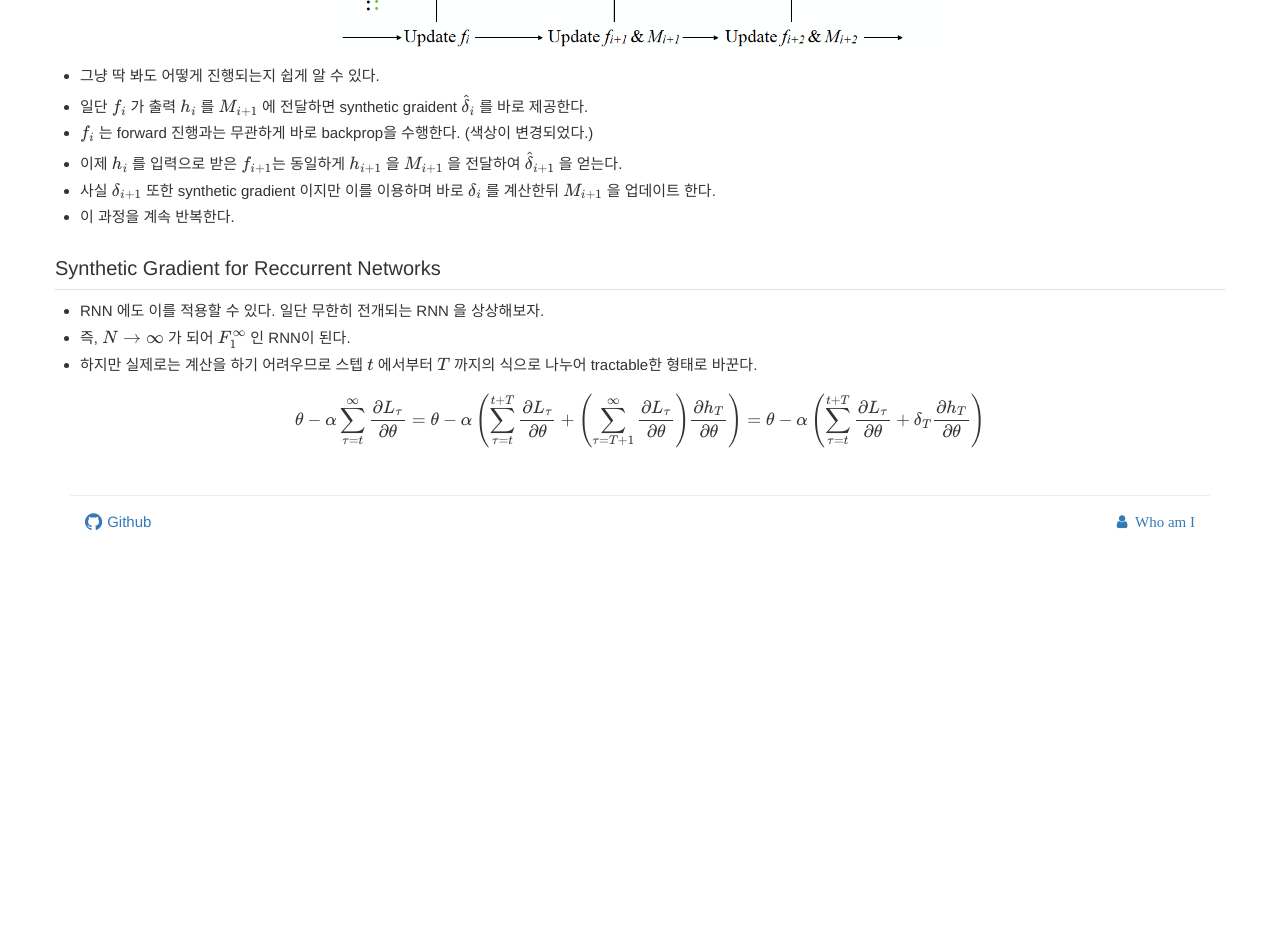
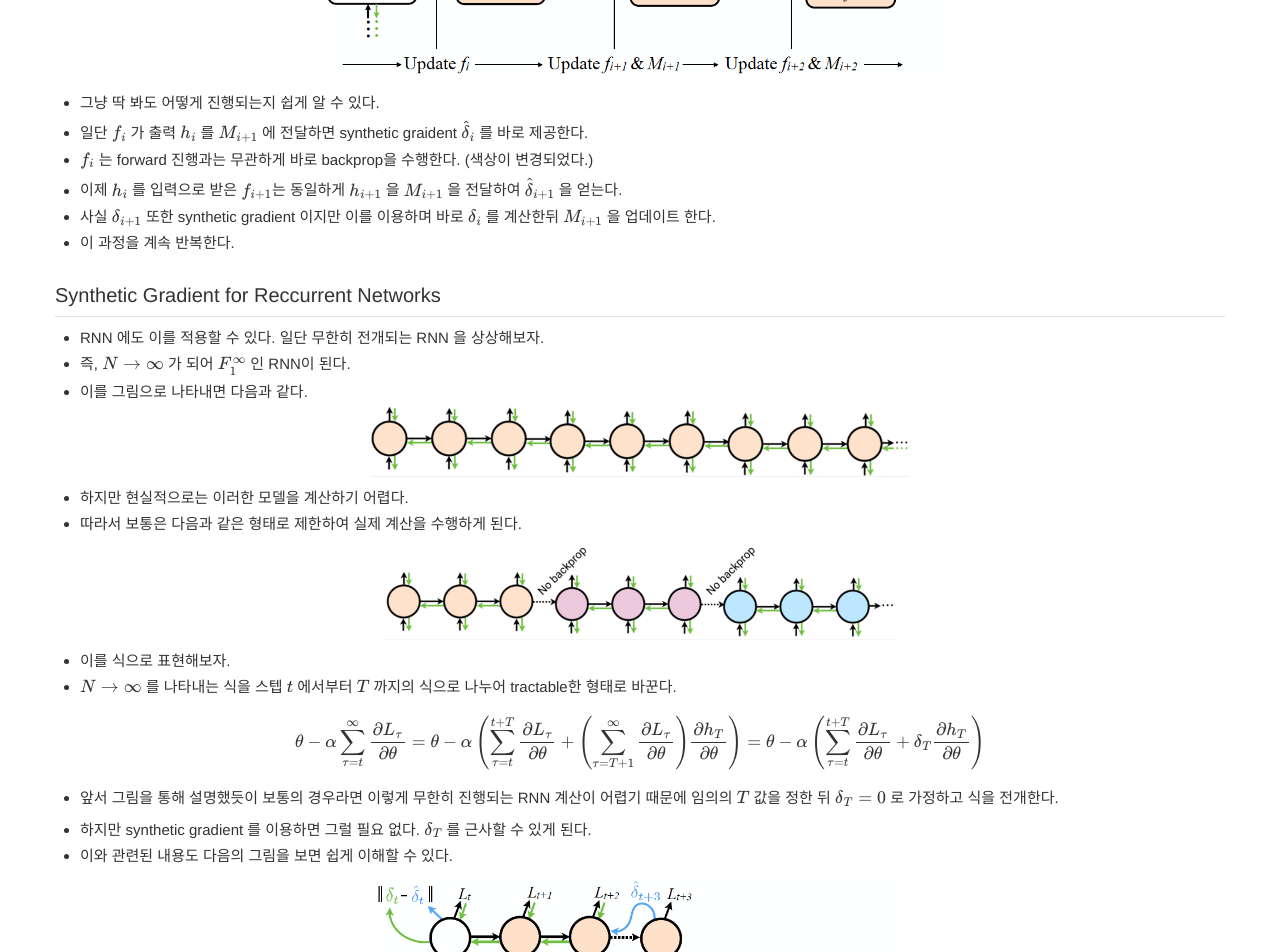
Before and after one commit to norman3/papers, a Jekyll site: the page built from docs/synthetic_gradients.md, in a window 1280 px wide and 1400 px high, scrolled down 3269 px. Shown: the top 952 px of the window. Built offline with Jekyll 4.4.1, drawn with Linux system fonts in a browser that asks for light colours; nearby versions of some CDN libraries; library files that are not in the unit come from our copies; formulas are drawn with MathJax 3; before the commit the page ends 3812 px from its top, so only the background shows below that; some of the changed text lies outside the part shown.

Commit message:
add contents

```diff
--- a/docs/synthetic_gradients.md
+++ b/docs/synthetic_gradients.md
@@ -16,9 +16,9 @@ link_url: http://arxiv.org/abs/1608.05343
     - 정의된 loss 함수로 나온 생성값을 역방향으로 전파. (backprop)
 
 - 이 과정에 여러 가지 Locking이 생겨남.
-    - (1) *Forward Locking* : 이전 노드에 입력 데이터가 들어오기 전까지는 작업을 시작할 수 없다.
-    - (2) *Update Locking* : forward 과정이 끝나기 전까지는 작업을 시작할 수 없다. (예로 backprop)
-    - (3) *Backwards Locking* : forward와 backward 과정이 끝나기 전까진 작업을 시작할 수 없다.
+    - (1) ***Forward Locking*** : 이전 노드에 입력 데이터가 들어오기 전까지는 작업을 시작할 수 없다.
+    - (2) ***Update Locking*** : forward 과정이 끝나기 전까지는 작업을 시작할 수 없다. (예로 backprop)
+    - (3) ***Backwards Locking*** : forward와 backward 과정이 끝나기 전까진 작업을 시작할 수 없다.
 
 - 위와 같은 제약으로 인해 신경망은 순차적으로 동기적 방식으로 진행된다.
 - 학습이 이러한 과정이 당연해 보이지만 각 레이어에 비동기 방식을 도입하고 싶거나 분산 환경등을 고려하게 되면 이러한 제약이 문제가 된다.
@@ -54,12 +54,13 @@ $$\frac{\partial E}{\partial w_i} = f_{Bprop}\left(...\right) \frac{\partial z_j
 - 합성 그라디언트 (synthetic graidents) 값을 이용하여 바로 현재 레이어에서의 backprop 수행한다는 것이다. (Update Locking이 사라진다)
     - 여기서 합성(synthetic)이란 표현은 그냥 비슷하게 gradient 값을 흉내낸 가짜 값을 의미한다. (바나나맛 우유에 바나나가 안들어있는 것처럼)
 
-### Decoupled Neural Interfaces
+### Decoupled Neural Interfaces (a.k.a DNI)
 
 - 합성 그라디언트를 반환해주는 모듈을 아래와 같은 그림으로 표기한다.
 
 ![figure.2]({{ site.baseurl }}/images/{{ page.group }}/f02.png){:class="center-block" height="200px"}
 
+- 이러한 모듈을 DNI (Decoupled Neural Interfaces) 라고 부른다.
 - 이를 이용하여 실제 어떻게 작업이 이루어지는지 살펴보자.
 
 ![figure.3]({{ site.baseurl }}/images/{{ page.group }}/f03.png){:class="center-block" height="300px"}
@@ -72,7 +73,6 @@ $$\frac{\partial E}{\partial w_i} = f_{Bprop}\left(...\right) \frac{\partial z_j
     - \\(c\\) : 연산에 필요한 부가적인 정보를 그냥 묶어서 \\(c\\) 라고 표현한다.
     - \\(\\|\delta\_A - \hat{\delta}\_A \\|\\) : \\(\hat{\delta}\_A\\) 를 위한 Loss 함수이다.
     - 이제 synthetic gradient 는 \\(\hat{\delta}_A = M_B(h_A, s_B, c)\\) 로 정의할 수 있다.
-
 
 - 실제 동작은 아래 그림만 보면 바로 이해된다.
 
@@ -101,6 +101,30 @@ $$\frac{\partial E}{\partial w_i} = f_{Bprop}\left(...\right) \frac{\partial z_j
 
 - RNN 에도 이를 적용할 수 있다. 일단 무한히 전개되는 RNN 을 상상해보자.
 - 즉, \\(N \to \infty\\) 가 되어 \\(F\_1^{\infty}\\) 인 RNN이 된다.
-- 하지만 실제로는 계산을 하기 어려우므로 스텝 \\(t\\) 에서부터 \\(T\\) 까지의 식으로 나누어 tractable한 형태로 바꾼다.
+- 이를 그림으로 나타내면 다음과 같다.
+
+![figure.7]({{ site.baseurl }}/images/{{ page.group }}/f07.png){:class="center-block" height="70px"}
+
+- 하지만 현실적으로는 이러한 모델을 계산하기 어렵다.
+- 따라서 보통은 다음과 같은 형태로 제한하여 실제 계산을 수행하게 된다.
+
+![figure.8]({{ site.baseurl }}/images/{{ page.group }}/f08.png){:class="center-block" height="100px"}
+
+- 이를 식으로 표현해보자.
+- \\(N \to \infty\\) 를 나타내는 식을 스텝 \\(t\\) 에서부터 \\(T\\) 까지의 식으로 나누어 tractable한 형태로 바꾼다.
 
 $$\theta - \alpha \sum_{\tau=t}^{\infty} \frac{\partial L_\tau}{\partial \theta} = \theta - \alpha\left( \sum_{\tau=t}^{t+T} \frac{\partial L_{\tau}}{\partial \theta} + \left( \sum_{\tau=T+1}^{\infty}\frac{\partial L_{\tau}}{\partial \theta}\right)\frac{\partial h_T}{\partial \theta}\right) = \theta -\alpha\left( \sum_{\tau=t}^{t+T} \frac{\partial L_{\tau}}{\partial \theta} + \delta_T \frac{\partial h_T}{\partial \theta}\right) $$
+
+- 앞서 그림을 통해 설명했듯이 보통의 경우라면 이렇게 무한히 진행되는 RNN 계산이 어렵기 때문에 임의의 \\(T\\) 값을 정한 뒤 \\(\delta\_T=0\\) 로 가정하고 식을 전개한다.
+
+- 하지만 synthetic gradient 를 이용하면 그럴 필요 없다. \\(\delta_T\\) 를 근사할 수 있게 된다.
+- 이와 관련된 내용도 다음의 그림을 보면 쉽게 이해할 수 있다.
+
+![figure.9]({{ site.baseurl }}/images/{{ page.group }}/f09.png){:class="center-block" height="300px"}
+
+- 이것도 *gif* 파일로 보면 더 이해하기 쉬울 것이다.
+
+
+![figure.10]({{ site.baseurl }}/images/{{ page.group }}/f10.gif){:class="center-block" height="100px"}
+
+### Experiments
```
Also changed, not shown: images/synthetic_gradients/f07.png (added), images/synthetic_gradients/f08.png (added), images/synthetic_gradients/f09.png (added), 1 other file.
